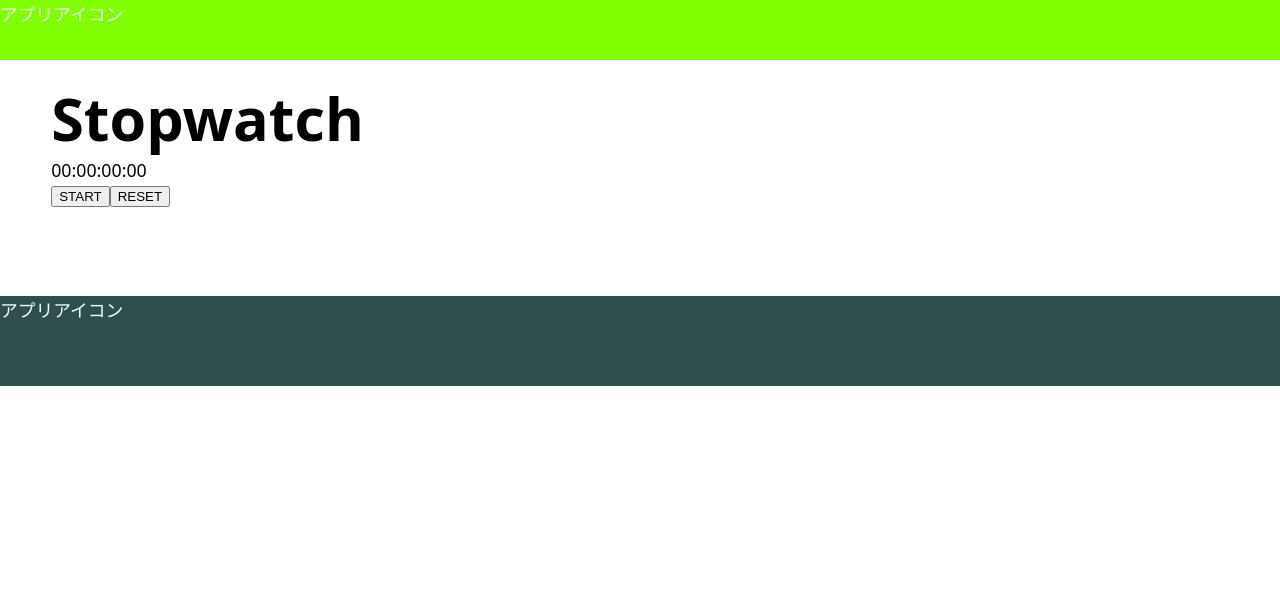
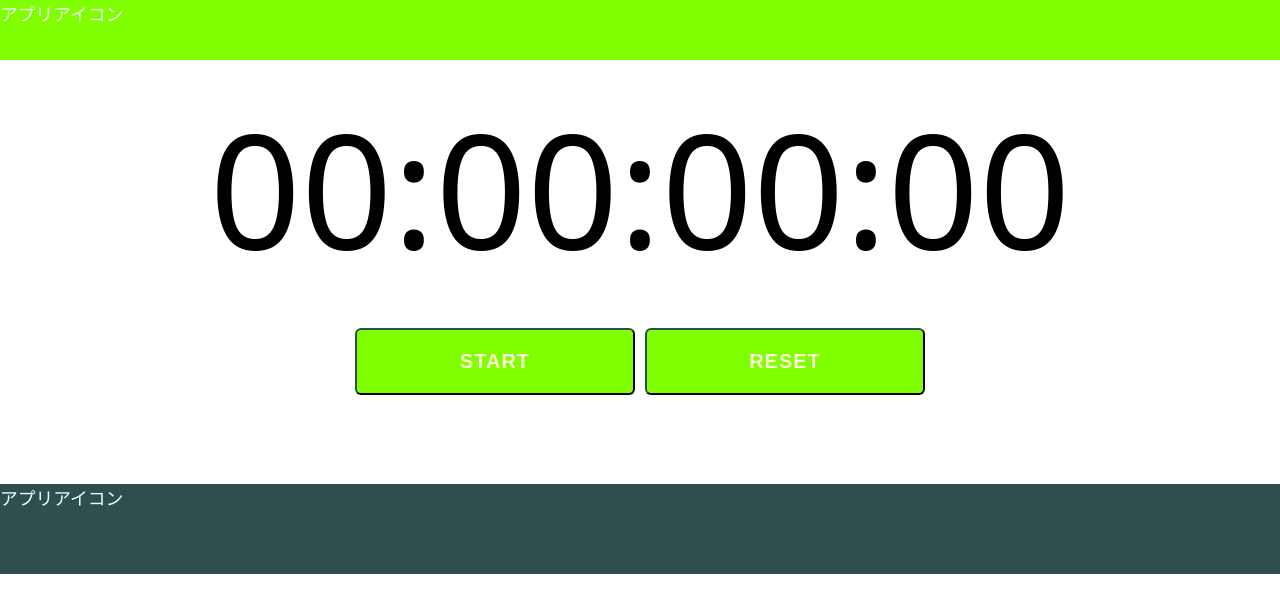
Before and after one commit to arubaito/Waste_Meeting, a Next.js app: page /SimpleStopwatch in a window 1280 px wide. Shown: the top 612 px of the page. Built offline with nearby package versions, Linux system fonts and the light colour scheme.

Commit message:
(W03)ストップウォッチ画面の見た目を修正

```diff
--- a/pages/SimpleStopwatch/index.tsx
+++ b/pages/SimpleStopwatch/index.tsx
@@ -1,4 +1,5 @@
 import { useRef, useState } from "react";
+import styles from "styles/W03_SimpleStopwatch.module.css";
 
 /**
  * ストップウォッチ画面
@@ -45,10 +46,10 @@
 
     return (
         <>
-            <h1>Stopwatch</h1>
+            <div className={styles.contentsContainer}>
                 <div>
-                <div>{hours}:{minutes}:{seconds}:{milliseconds}</div>
-                <div id="buttons">
+                    <div className={styles.stopwatch}>{hours}:{minutes}:{seconds}:{milliseconds}</div>
+                    <div className={styles.buttons}>
                         {isRunning ? (
                             <button onClick={handlePause}>PAUSE</button>
                         ) : (
@@ -57,6 +58,7 @@
                         <button onClick={handleReset}>RESET</button>
                     </div>
                 </div>
+            </div>
         </>
     );
 }
--- /dev/null
+++ b/styles/W03_SimpleStopwatch.module.css
@@ -0,0 +1,32 @@
+.contentsContainer{
+    text-align: center;
+}
+
+.stopwatch{
+    font-size: var(--display);
+}
+
+.buttons > button{
+    border-radius: 6px;
+    margin: 32px 5px 0;
+    padding: 20px 0;
+    width: 280px;
+    display: inline-block;
+    letter-spacing: 0.05em;
+    background-color: chartreuse;
+    border-color: darkslategray;
+    color: lightgoldenrodyellow;
+    font-weight: bold;
+    font-size: 20px;
+    cursor: pointer;
+
+}
+
+@media screen and (max-width: 768px) {
+    .formButton {
+        margin-top: 24px;
+        padding: 8px 0;
+        width: 160px;
+        font-size: 16px;
+    }
+}
```
Lines whose indentation alone changed are shown as unchanged.
